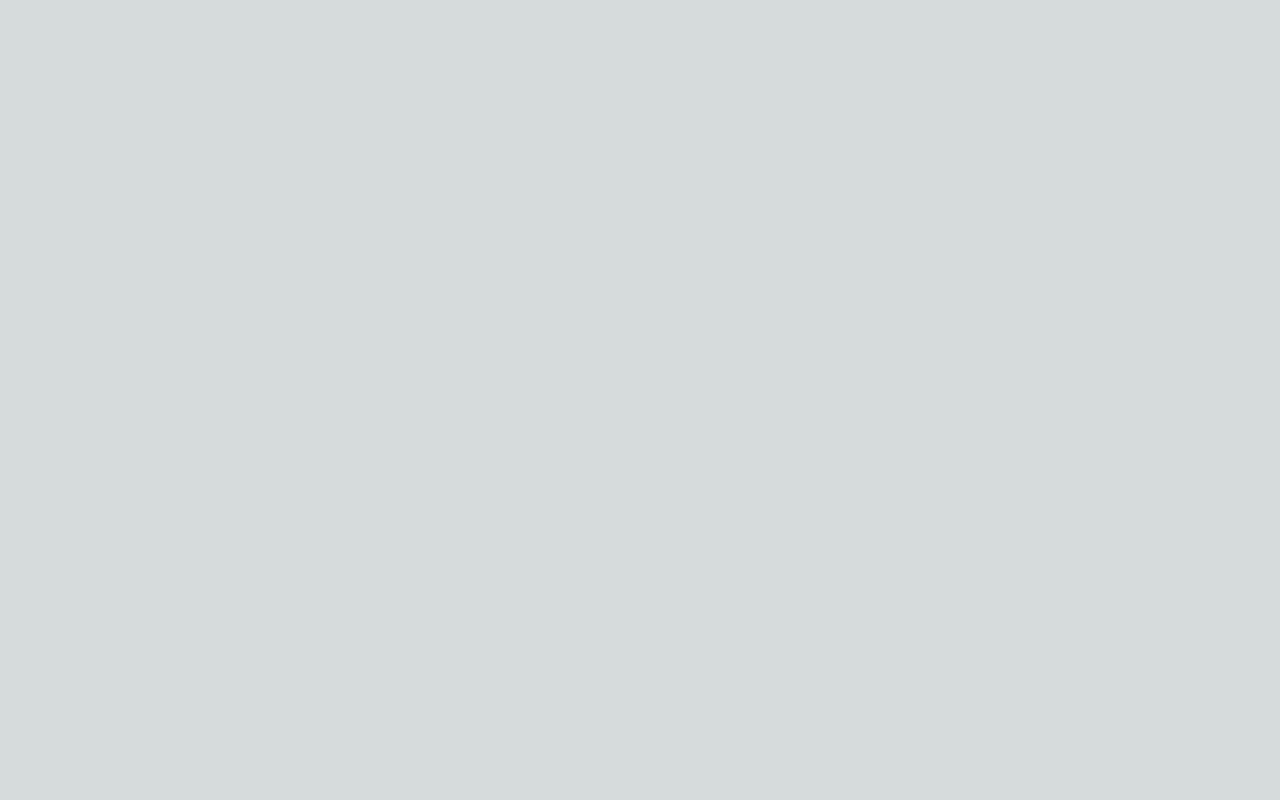
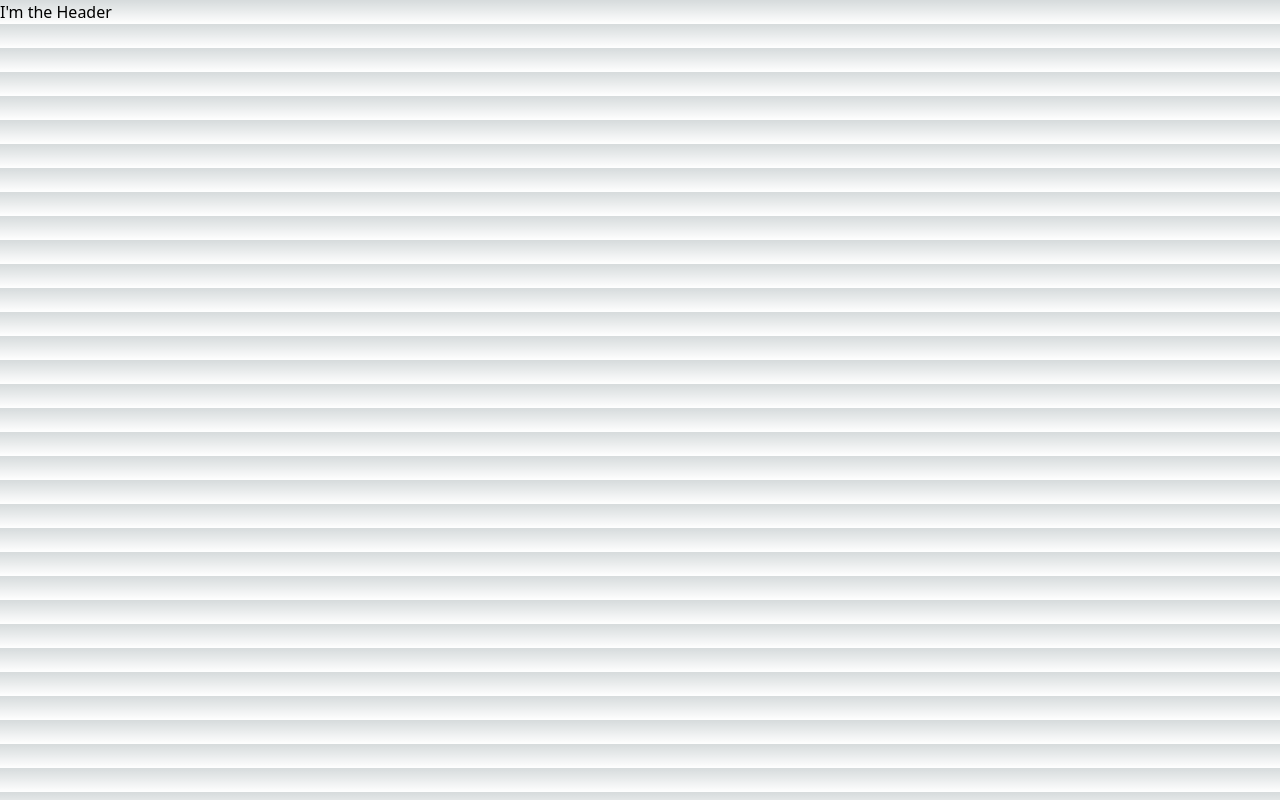
Before and after one commit to jpromanonet/airbnbClone, a Next.js app: page / in a window 1280 px wide. Built offline with nearby package versions, Linux system fonts and the light colour scheme.

Commit message:
Working on the starting point of the clone

```diff
--- a/pages/index.js
+++ b/pages/index.js
@@ -2,6 +2,7 @@ import Head from 'next/head'
 import Image from 'next/image'
 import { Inter } from 'next/font/google'
 import styles from '@/styles/Home.module.css'
+import Header from '@/components/Header'
 
 const inter = Inter({ subsets: ['latin'] })
 
@@ -13,8 +14,7 @@ export default function Home() {
         <link rel="icon" href="/favicon.ico" />
       </Head>
 
-      {/* Header */}
-
+      <Header></Header>
       {/* Banner */}
     </div>
   )
```
